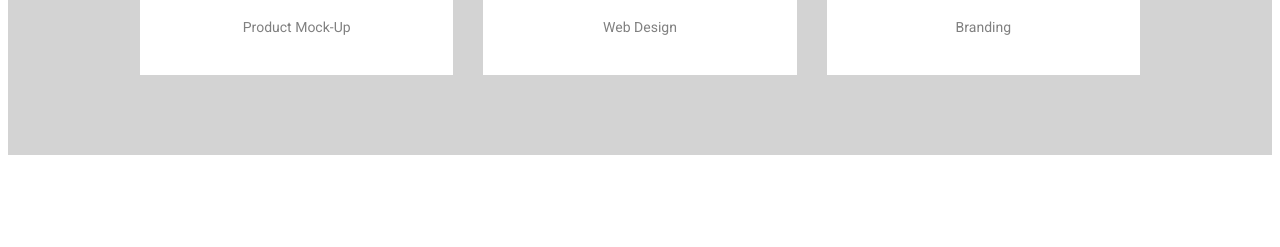
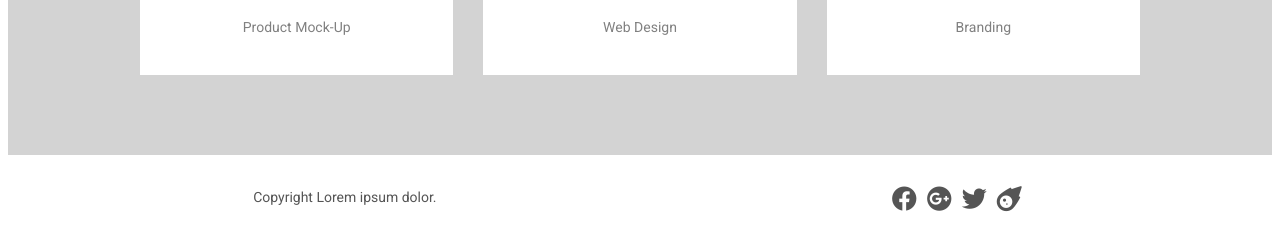
Before and after one commit to DariuszMalinowski/project-git-learning-end, a website: page index.html in a window 1280 px wide. Shown: the part 1282-1529 px from the top of the page. Before the commit the page ends 1445 px from the top, so only its background shows below. Drawn offline with Linux system fonts and the light colour scheme.

Commit message:
add footer

```diff
--- a/css/style.css
+++ b/css/style.css
@@ -142,3 +142,30 @@
         color: grey;
         font-size: 14px;
     }
+
+.footer {
+    background: #fff;
+    padding: 20px;
+    font-size: 14px;
+    color: #555;
+    position: relative;
+    display: flex;
+    justify-content: space-around;
+}
+
+.copyright {
+    text-align: start;
+}
+
+.media {
+    margin-top: 10px;
+    display: flex;
+    font-size: 20px;
+}
+
+    .media a {
+    color: #555;
+    margin: 0 5px;
+    text-decoration: none;
+    font-size: 25px;
+    }
--- a/index.html
+++ b/index.html
@@ -89,6 +89,17 @@
             </div>
     </section>
 
+    <footer class="footer"><!--sekcja footer-->
+        <div class="copyright">
+            <p>Copyright Lorem ipsum dolor.</p>
+        </div>
+        <div class="media">
+            <a href="#"><i class="fa-brands fa-facebook"></i></a>
+            <a href="#"><i class="fa-brands fa-google-plus"></i></a>
+            <a href="#"><i class="fa-brands fa-twitter"></i></a>
+            <a href="#"><i class="fa-solid fa-meteor"></i></a>
+        </div>
+    </footer>
 
 </body>
 </html>
```
